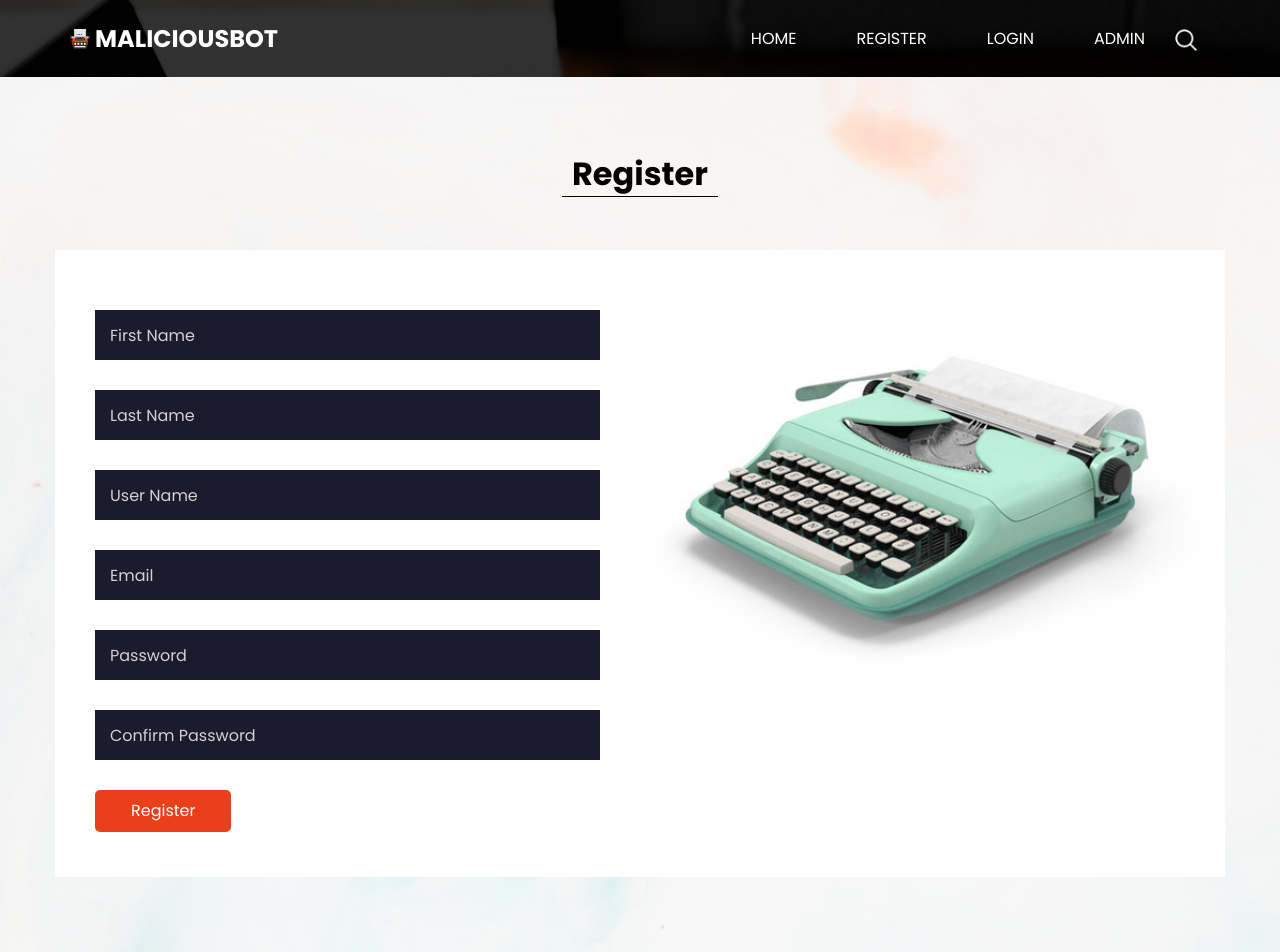
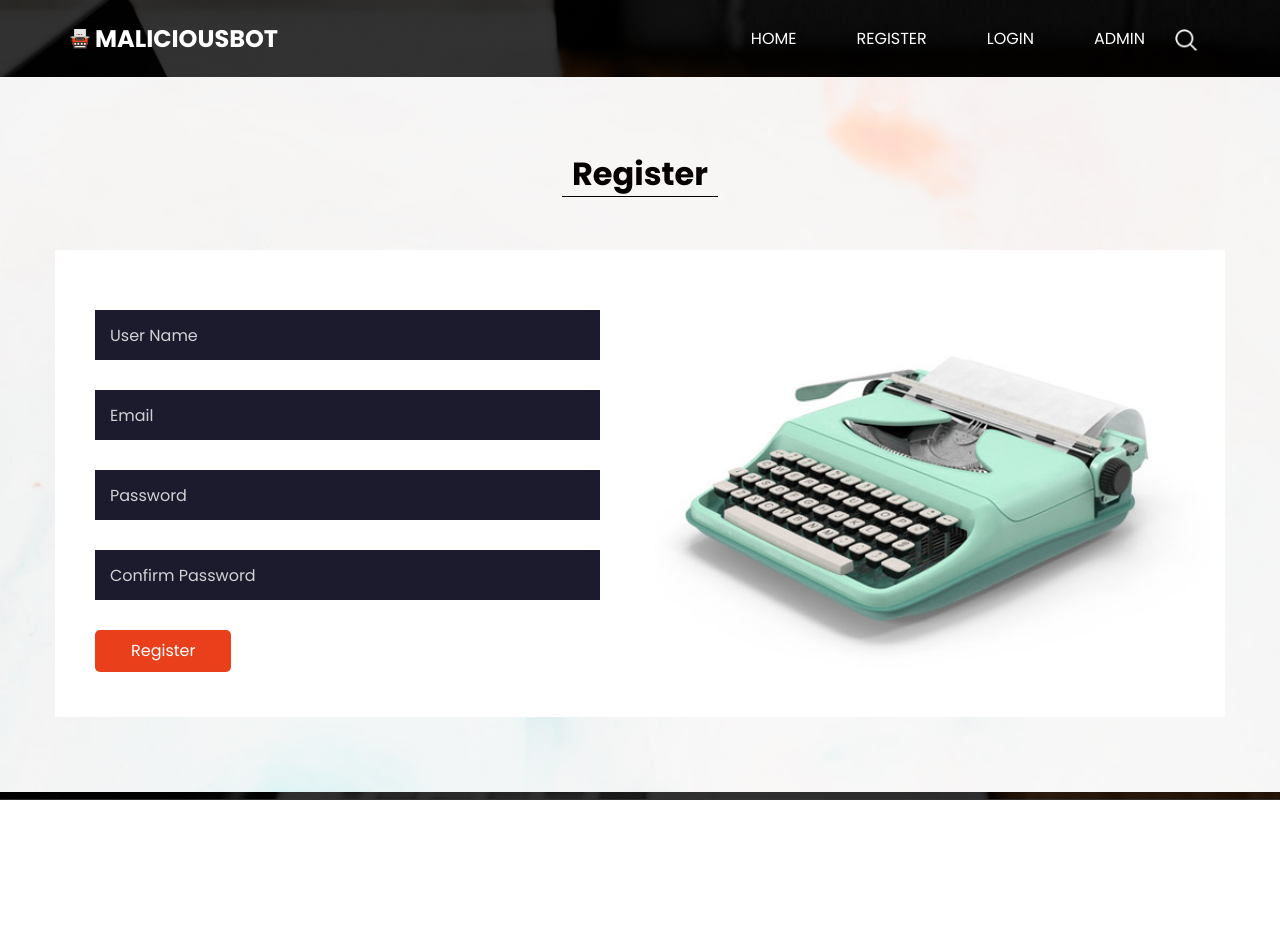
Before and after one commit to Parik-2006/diploma-project, a Django app: page /register in a window 1280 px wide. After the commit the page ends 800 px from the top, so only its background shows below. Run offline with Django 3.2, Linux system fonts and the light colour scheme; some libraries are stand-ins or nearby versions.

Commit message:
Fix form field names in templates - align with view expectations (username, password, url)

```diff
--- a/templates/adminlogin.html
+++ b/templates/adminlogin.html
@@ -20,8 +20,8 @@
           <div class="contact_form ">
             <form method="post">
               {% csrf_token %}
-              <input type="text" placeholder="User Name" name="uname">
-              <input type="password" placeholder="Password" name="psw">
+              <input type="text" placeholder="User Name" name="username" required>
+              <input type="password" placeholder="Password" name="password" required>
                <button type="submit">
                 Login
               </button>
--- a/templates/login.html
+++ b/templates/login.html
@@ -20,8 +20,8 @@
           <div class="contact_form ">
             <form method="post">
                 {% csrf_token %}
-              <input type="text" placeholder="User Name" name="uname">
-              <input type="password" placeholder="Password" name="psw">
+              <input type="text" placeholder="User Name" name="username" required>
+              <input type="password" placeholder="Password" name="password" required>
                <button type="submit">
                 Login
               </button>
--- a/templates/register.html
+++ b/templates/register.html
@@ -20,12 +20,10 @@
           <div class="contact_form ">
             <form method="post">
                 {% csrf_token %}
-              <input type="text" placeholder="First Name" name="fname">
-              <input type="text" placeholder="Last Name" name="lname">
-              <input type="text" placeholder="User Name" name="uname">
-              <input type="email" placeholder="Email" name="email">
-              <input type="password" placeholder="Password" name="psw">
-              <input type="password" placeholder="Confirm Password" name="psw1">
+              <input type="text" placeholder="User Name" name="username" required>
+              <input type="email" placeholder="Email" name="email" required>
+              <input type="password" placeholder="Password" name="password" required>
+              <input type="password" placeholder="Confirm Password" name="password2" required>
               <button type="submit">
                 Register
               </button>
```
Also changed, not shown: templates/predict.html (+13 -3 lines).
